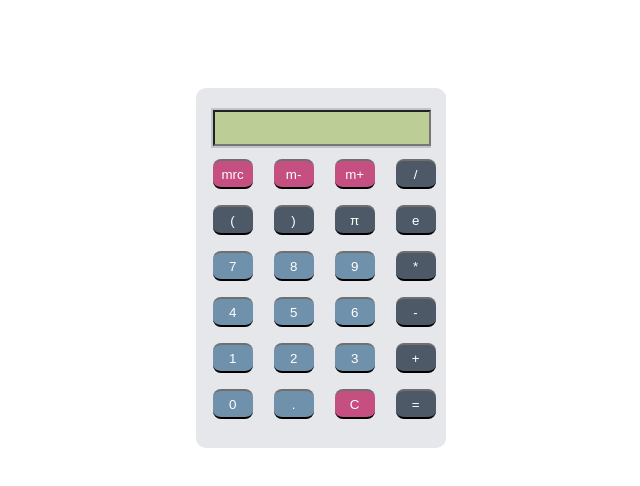
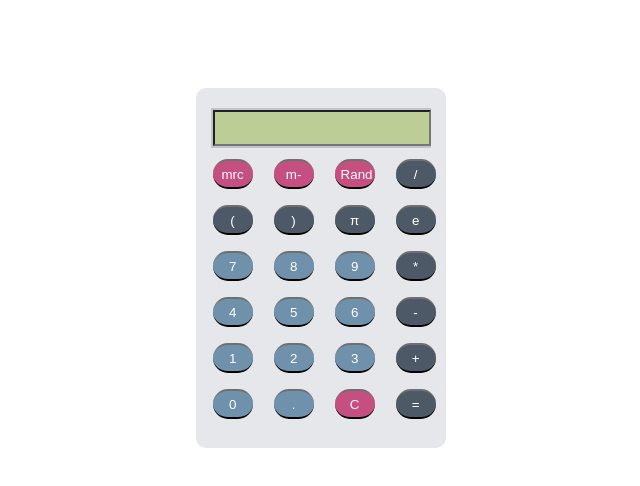
Before and after one commit to MckCanSeeDeep/Calculator, a plain HTML site: page index.html in a window 1280 px wide. Shown: the full height of the page, 318-958 px from the left. Drawn offline with Linux system fonts and the light colour scheme.

Commit message:
change border radius and rearrange some buttons

```diff
--- a/calculator.css
+++ b/calculator.css
@@ -42,7 +42,7 @@
 	width: 40px;
 	height: 30px;
 	border: none;
-	border-radius: 8px;
+	border-radius: 32px;
 	margin-left: 17px;
 	cursor: pointer;
 	border-top: 2px solid transparent;
@@ -82,7 +82,7 @@
 
 /*other buttons
 
-<input type="button" value="x^2" class="button function" onClick="">
+				<input type="button" value="x^2" class="button function" onClick="">
 				<input type="button" value="x^y" class="button function" onClick="">
 				<input type="button" value="√" class="button function" onClick="Math.sqrt()">
-				<input type="button" value="Rand" class="button function" onClick="v('Math.random()')"> */
+				<input type="button" value="m+" class="button function" onClick=""> */
--- a/index.html
+++ b/index.html
@@ -19,7 +19,7 @@
 			<p>
 				<input type="button" value="mrc" class="button function" onClick="">
 				<input type="button" value="m-" class="button function" onClick="">
-				<input type="button" value="m+" class="button function" onClick="">
+				<input type="button" value="Rand" class="button function" onClick="v(Math.random())">
 				<input type="button" value="/" class="button operator" onClick="v('/')">
 			</p>
 			<p>
```
